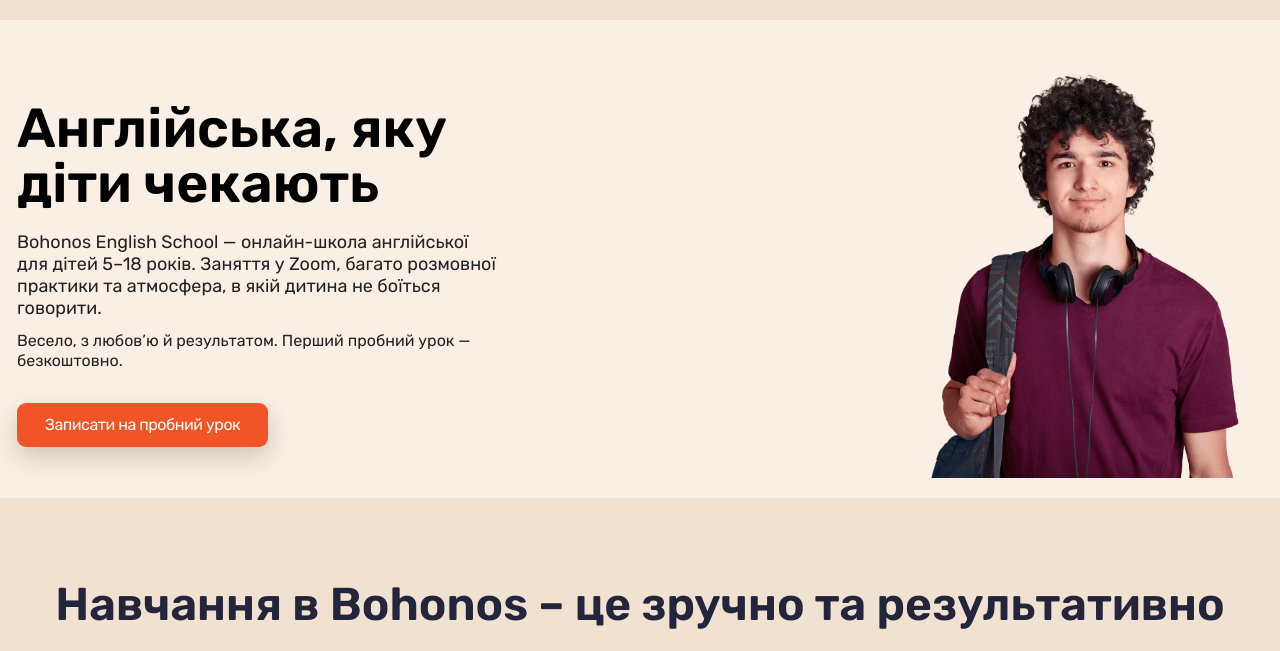
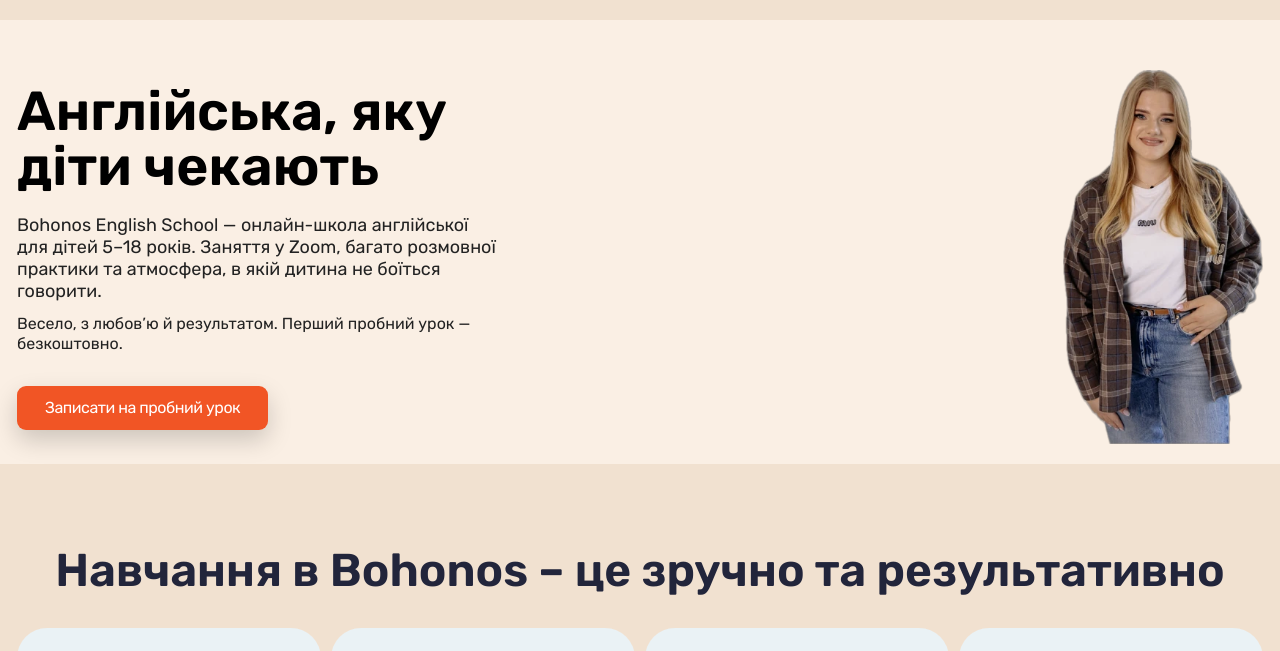
Before and after one commit to Raizkin/bohonos-school, a website built with Parcel: page src/index.html in a window 1280 px wide. Shown: the part 90-741 px from the top of the page. Built offline with nearby package versions, Linux system fonts and the light colour scheme; a web font is replaced by a local one.

Commit message:
fiximgtoleaderschool

```diff
--- a/src/partials/main/hero.html
+++ b/src/partials/main/hero.html
@@ -14,7 +14,7 @@
     </div>
     <div class="hero__image-wrapper">
       <img
-        src="/src/img/portrait-delighted-hipster-male-student-7-min.png"
+        src="/src/img/leader.webp"
         alt="man"
         class="hero__img"
       />
--- a/src/sass/sections/main/_hero.scss
+++ b/src/sass/sections/main/_hero.scss
@@ -76,12 +76,12 @@
 
   &__img {
     width: 100%;
-    max-width: 360px;
+    max-width: 200px;
     width: 100%;
     height: auto;
 
     @media screen and (min-width: 728px) {
-      width: 500px;
+      width: 300px;
     }
   }
 }
```
Also changed, not shown: src/img/leader.webp (added), src/sass/main.css.
